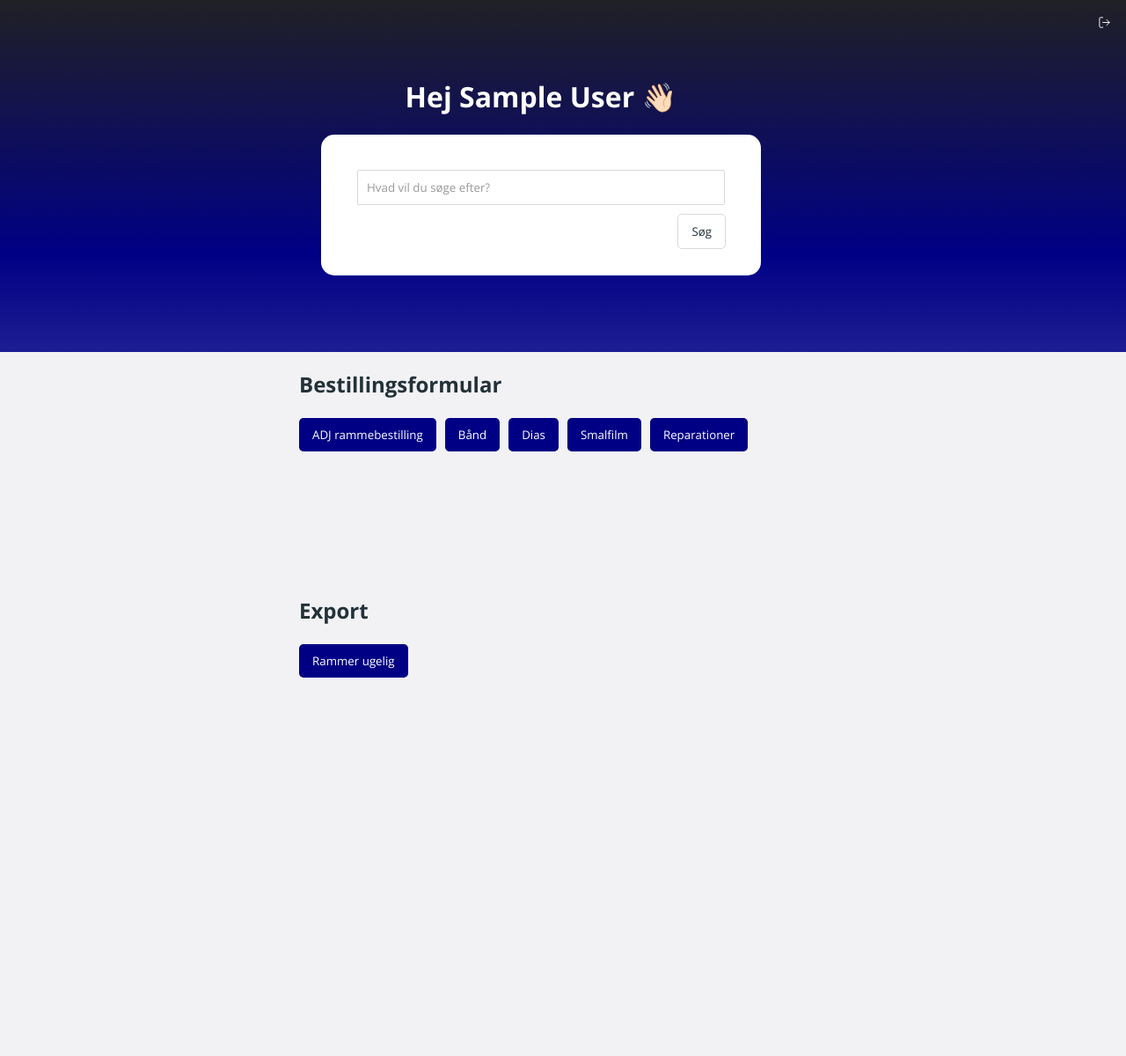
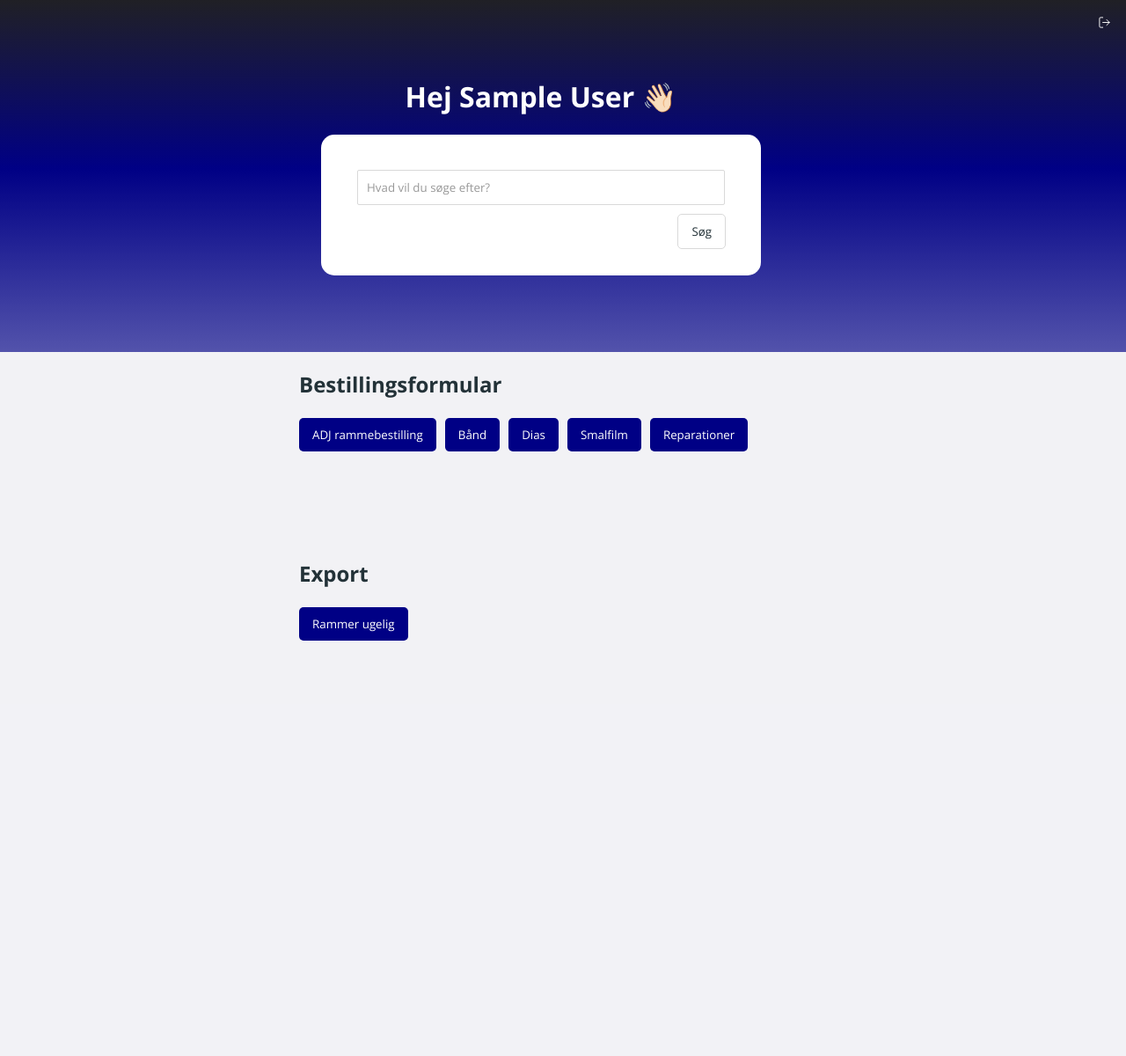
Before and after one commit to LasseLykke/Donnes, a PHP site: page /forside.php in a window 1280 px wide. Shown: the whole page at 88% size. After the commit the page ends 728 px from the top, so only its background shows below. Run offline with PHP 8.4, Linux system fonts and the light colour scheme; the visitor is signed in with stand-in values (Sample User, id 1).

Commit message:
fix on frontpage with container height

```diff
--- a/forside.php
+++ b/forside.php
@@ -52,8 +52,8 @@
                     <a href="ordre_rep.php">
                         <button>Reparationer</button>
                     </a>
+
             </div>
-
                 <div class="secContent">
                     <h2>Export</h2><br>
                     <a href="export_rammer.php">
--- a/style/layout.css
+++ b/style/layout.css
@@ -35,7 +35,7 @@
 
 .main {
 	background-color: var(--offgrey);
-	height: 100vh;
+	height: 50vh;
 	display: grid;
 }
 
@@ -50,10 +50,10 @@
 }
 
 .secContent {
-	height: 50vh;
+	/*height: 50vh;*/
 	width: 600px;
 	margin: 0 auto;
-	padding-top: 20px;
+	padding-top: 50px;
 }
 
 
```
